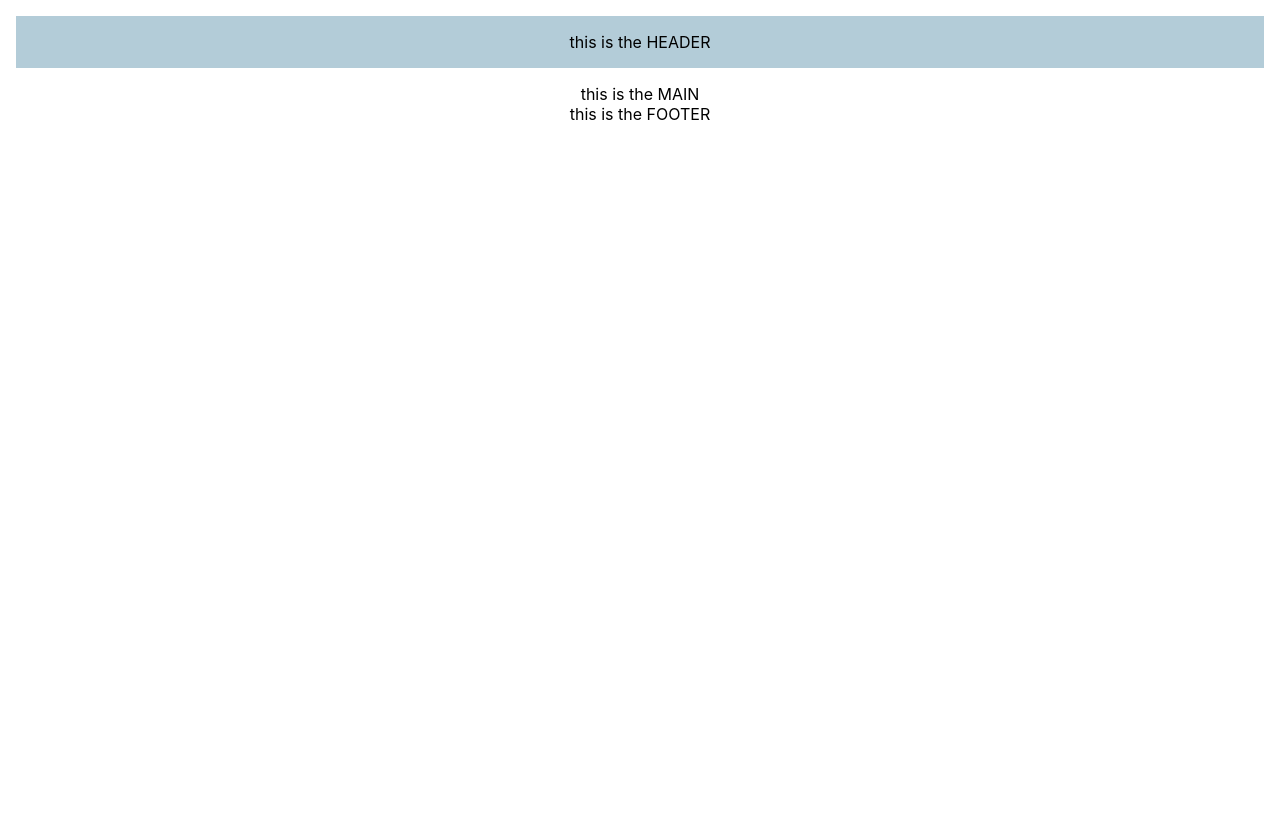
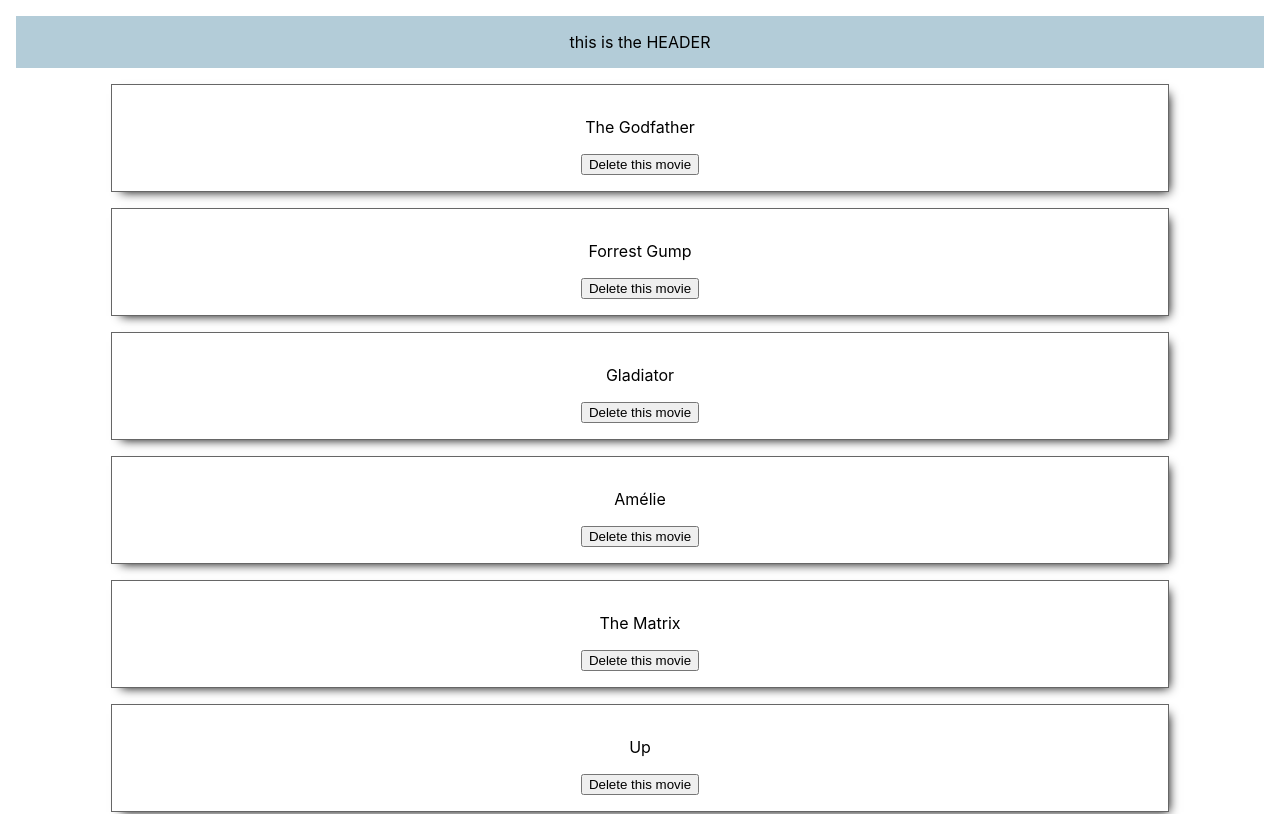
Before and after one commit to pmiossec/ih_popcorn-time, a React (Create React App) app: page / in a window 1280 px wide. Shown: the top 814 px of the page. Built offline with nearby package versions, Linux system fonts and the light colour scheme.

Commit message:
Display list of movies

```diff
--- /dev/null
+++ b/src/components/Main.css
@@ -0,0 +1,13 @@
+.Main .card {
+    max-width: 80%;
+    margin: 1rem auto;
+    padding: 1rem;
+    border: 1px solid #666;
+    box-shadow: 5px 5px 10px -5px;
+    transition: 0.4s;
+}
+
+.Main .card:hover {
+    cursor: pointer;
+    box-shadow: 5px 5px 15px 0px;
+}
--- a/src/components/Main.js
+++ b/src/components/Main.js
@@ -1,5 +1,21 @@
+import { useState } from 'react';
+import allMovies from '../data/movies.json'
+import './Main.css';
+
+
 export default function Main() {
+
+    const [movies, updateMovies ] = useState(allMovies);
+    const deleteMovie = id => {
+        updateMovies(movies.filter(m => m.id !== id));
+    }
+
     return (
-        <div>this is the MAIN</div>
+        <div className="Main">
+            { movies.map(m => <div key={m.id} className="card">
+            <p>{m.title}</p>
+                <button onClick={() => deleteMovie(m.id)}>Delete this movie</button>
+            </div>)}
+        </div>
     )
 }
--- /dev/null
+++ b/src/data/movies.json
@@ -0,0 +1,72 @@
+[
+    {
+        "id": 1,
+        "title": "The Godfather",
+        "year": 1972,
+        "genres": ["Crime", "Drama"],
+        "imgURL":
+            "https://m.media-amazon.com/images/M/MV5BM2MyNjYxNmUtYTAwNi00MTYxLWJmNWYtYzZlODY3ZTk3OTFlXkEyXkFqcGdeQXVyNzkwMjQ5NzM@._V1_UY268_CR3,0,182,268_AL_.jpg",
+        "rating": 8
+    },
+    {
+        "id": 2,
+        "title": "Forrest Gump",
+        "year": 1994,
+        "genres": ["Drama", "Romance"],
+        "imgURL":
+            "https://m.media-amazon.com/images/M/MV5BNWIwODRlZTUtY2U3ZS00Yzg1LWJhNzYtMmZiYmEyNmU1NjMzXkEyXkFqcGdeQXVyMTQxNzMzNDI@._V1_UY268_CR1,0,182,268_AL_.jpg",
+        "rating": 7
+    },
+    {
+        "id": 3,
+        "title": "Gladiator",
+        "year": 2000,
+        "genres": ["Action", "Adventure", "Drama"],
+        "rating": 6
+    },
+    {
+        "id": 4,
+        "title": "Amélie",
+        "year": 2001,
+        "genres": ["Comedy", "Romance"],
+        "imgURL":
+            "https://m.media-amazon.com/images/M/MV5BNDg4NjM1YjMtYmNhZC00MjM0LWFiZmYtNGY1YjA3MzZmODc5XkEyXkFqcGdeQXVyNDk3NzU2MTQ@._V1_UX182_CR0,0,182,268_AL_.jpg",
+        "rating": 10
+    },
+    {
+        "id": 5,
+        "title": "The Matrix",
+        "year": 1999,
+        "genres": ["Action", "Sci-Fi"],
+        "imgURL":
+            "https://m.media-amazon.com/images/M/MV5BNzQzOTk3OTAtNDQ0Zi00ZTVkLWI0MTEtMDllZjNkYzNjNTc4L2ltYWdlXkEyXkFqcGdeQXVyNjU0OTQ0OTY@._V1_UX182_CR0,0,182,268_AL_.jpg",
+        "rating": 10
+    },
+    {
+        "id": 6,
+        "title": "Up",
+        "year": 2009,
+        "genres": ["Animation", "Adventure", "Comedy", "Family"],
+        "imgURL":
+            "https://m.media-amazon.com/images/M/MV5BMTk3NDE2NzI4NF5BMl5BanBnXkFtZTgwNzE1MzEyMTE@._V1_UX182_CR0,0,182,268_AL_.jpg",
+        "rating": 9
+    },
+    {
+        "id": 7,
+        "title": "Life Is Beautiful",
+        "year": 1997,
+        "genres": ["Comedy", "Drama", "Romance", "War"],
+        "imgURL":
+            "https://m.media-amazon.com/images/M/MV5BYmJmM2Q4NmMtYThmNC00ZjRlLWEyZmItZTIwOTBlZDQ3NTQ1XkEyXkFqcGdeQXVyMTQxNzMzNDI@._V1_UX182_CR0,0,182,268_AL_.jpg",
+        "rating": 8
+    },
+    {
+        "id": 8,
+        "title": "Star Wars: Episode V - The Empire Strikes Back",
+        "year": 1980,
+        "genres": ["Action", "Adventure", "Fantasy", "Sci-Fi"],
+        "imgURL":
+            "https://m.media-amazon.com/images/M/MV5BYmU1NDRjNDgtMzhiMi00NjZmLTg5NGItZDNiZjU5NTU4OTE0XkEyXkFqcGdeQXVyNzkwMjQ5NzM@._V1_UX182_CR0,0,182,268_AL_.jpg",
+        "rating": 9
+    }
+]
```
